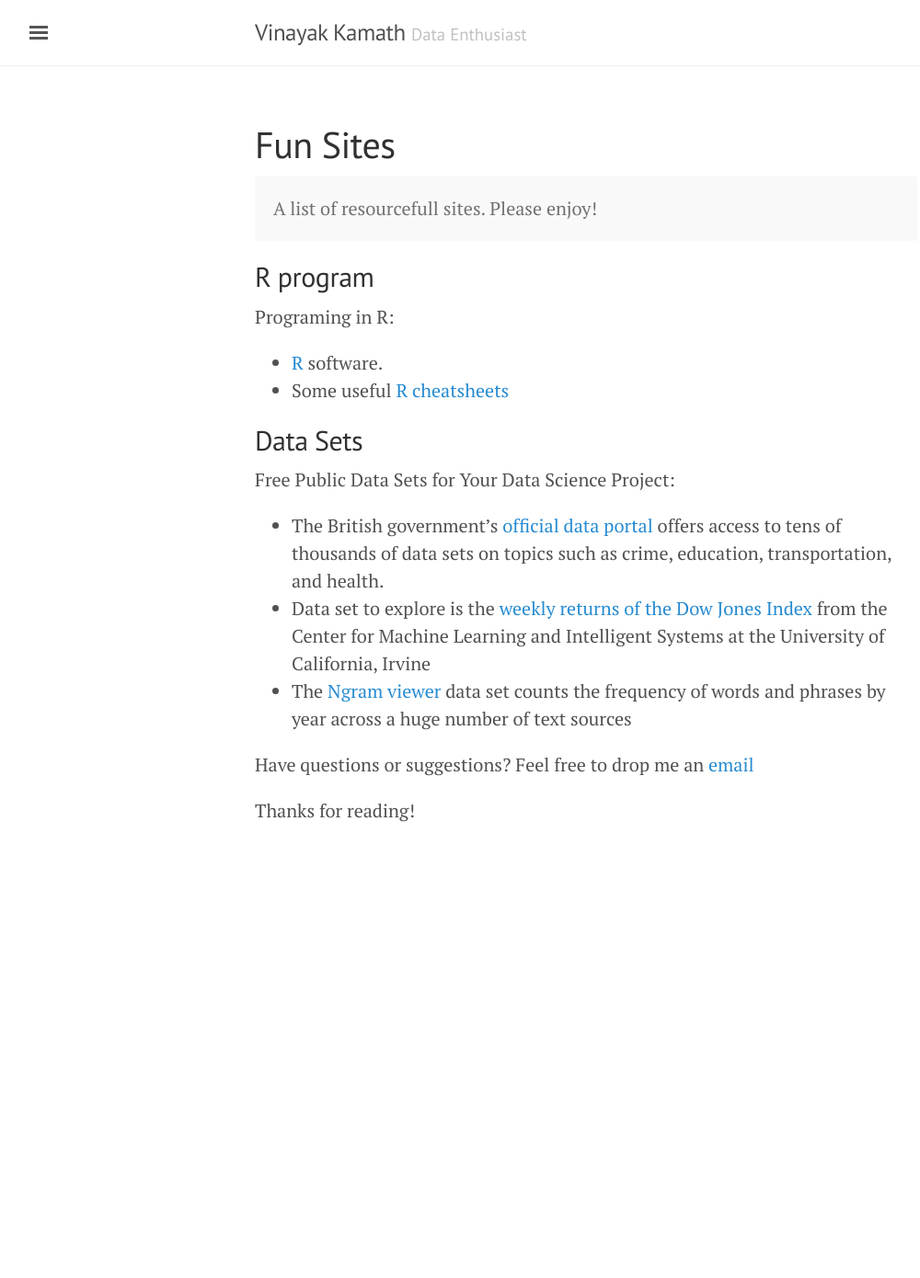
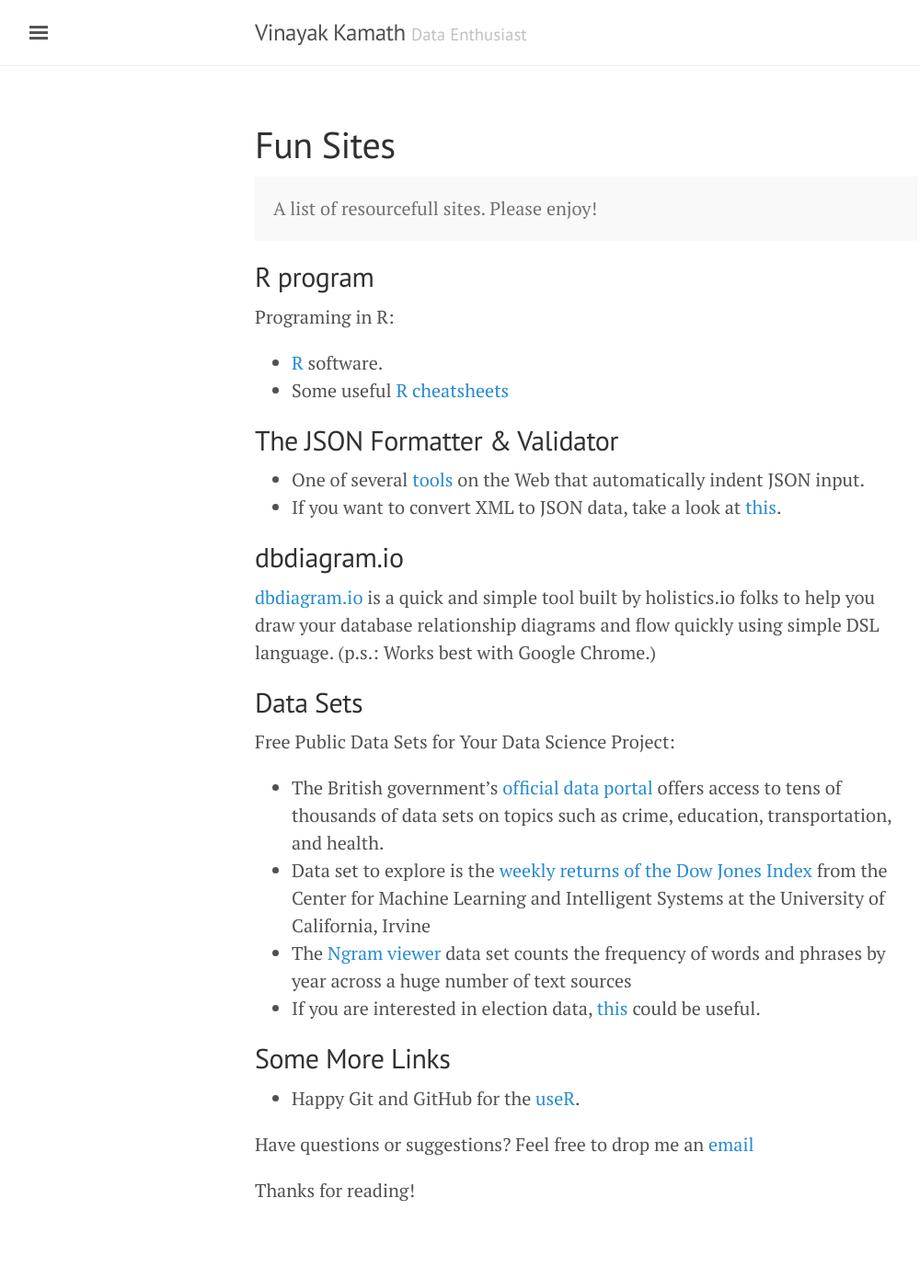
Before and after one commit to kamathvk1982/kamathvk1982.github.io, a Jekyll site: the page built from Fun Sites.md, in a window 1280 px wide. Shown: the whole page at 92% size, without its empty margins (3-1003 px from the left). Built offline with Jekyll 4.4.1, drawn with Linux system fonts in a browser that asks for light colours; before the commit the page ends 977 px from its top, so only the background shows below that.

Commit message:
Add files via upload

```diff
--- a/Fun Sites.md
+++ b/Fun Sites.md
@@ -16,6 +16,18 @@ Programing in R:
 * Some useful [R cheatsheets](https://www.r-bloggers.com/some-useful-r-cheatsheets/)
 
 
+## The JSON Formatter & Validator
+
+* One of several [tools](http://jsonformatter.curiousconcept.com/) on the Web that automatically indent JSON input.
+* If you want to convert XML to JSON data, take a look at [this](http://www.freeformatter.com/xmlto-json-converter.html).
+
+
+## dbdiagram.io
+
+[dbdiagram.io](https://dbdiagram.io/d) is a quick and simple tool built by holistics.io folks to help you draw your database relationship diagrams and flow quickly using simple DSL language. (p.s.: Works best with Google Chrome.)
+
+
+
 ## Data Sets
 
 Free Public Data Sets for Your Data Science Project:
@@ -23,6 +35,13 @@ Free Public Data Sets for Your Data Science Project:
 * The British government’s [official data portal](https://data.gov.uk/) offers access to tens of thousands of data sets on topics such as crime, education, transportation, and health.
 * Data set to explore is the [weekly returns of the Dow Jones Index](http://archive.ics.uci.edu/ml/datasets/Dow+Jones+Index) from the Center for Machine Learning and Intelligent Systems at the University of California, Irvine
 * The [Ngram viewer](https://aws.amazon.com/datasets/google-books-ngrams/) data set counts the frequency of words and phrases by year across a huge number of text sources
+* If you are interested in election data, [this](https://github.com/andrewcstewart/awesome-democracy-data) could be useful.
+
+
+## Some More Links
+
+* Happy Git and GitHub for the [useR](happygitwithr.com).
+
 
 
 Have questions or suggestions? Feel free to drop me an [email](@vinayak.kamath92@spsmail.cuny.edu)
```
